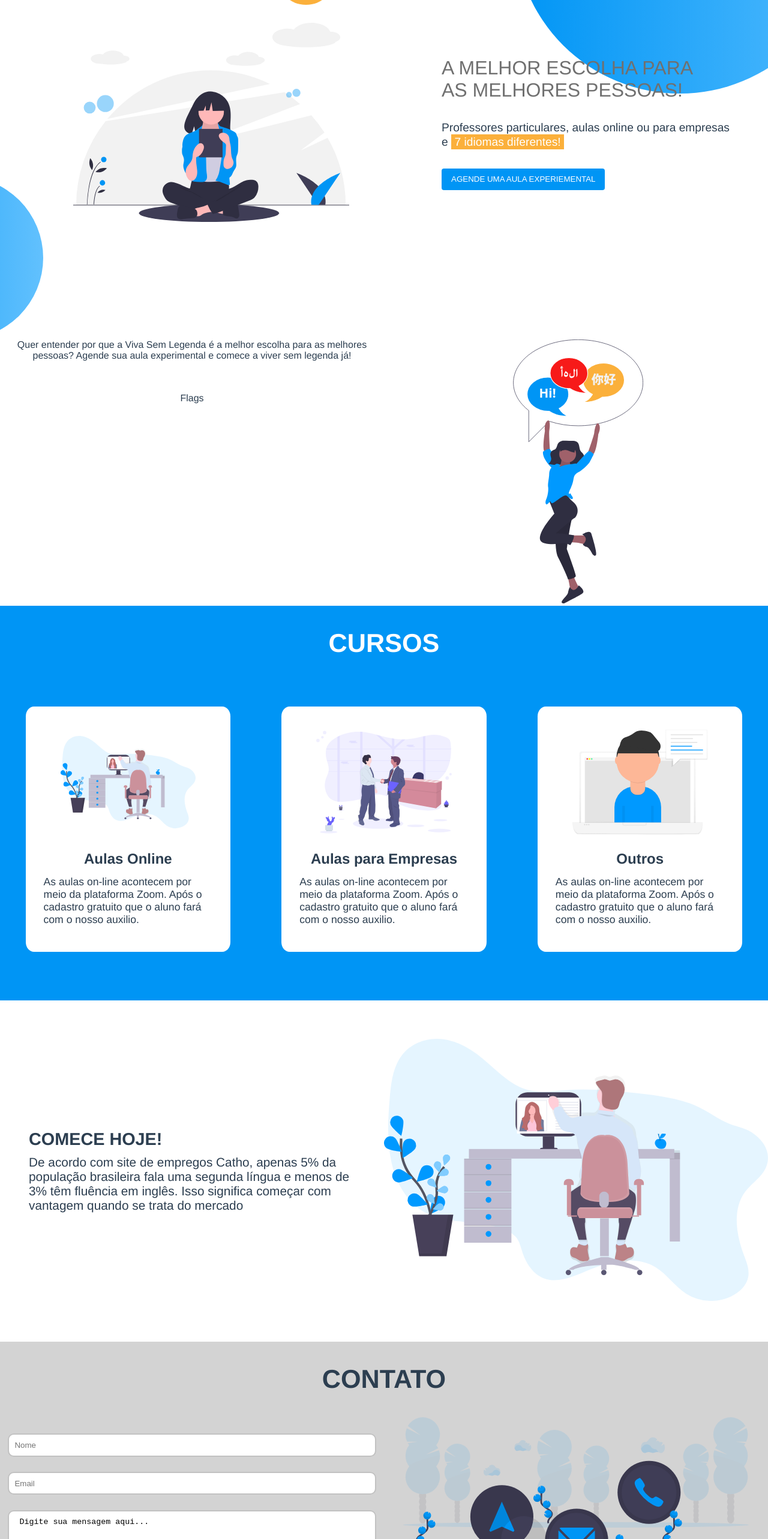
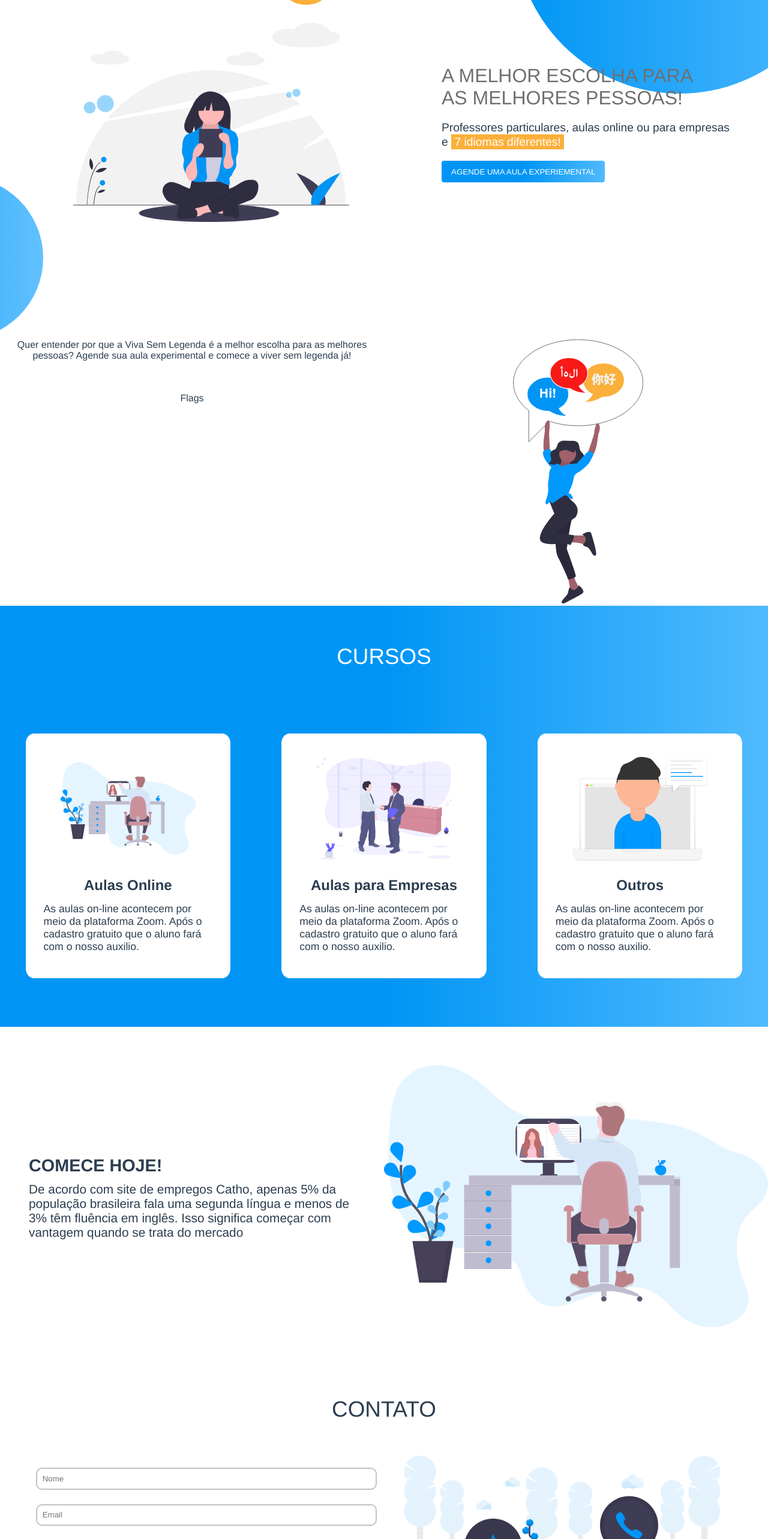
Before and after one commit to victormachadogp/vivasemlegenda-website-v2, a Vue app: page / in a window 1280 px wide. Shown: the part 234-2800 px from the top of the page at 60% size. Built offline with nearby package versions, Linux system fonts and the light colour scheme.

Commit message:
Background color changed to linear gradient blue

```diff
--- a/src/components/BaseButton.vue
+++ b/src/components/BaseButton.vue
@@ -26,7 +26,12 @@ export default {
 }
 button {
   color: #ffffff;
-  background-color: #0095f5 !important;
+  background-image: linear-gradient(
+    to right,
+    #0095f5,
+    #0095f5,
+    #50bafe
+  ) !important;
   border-color: #707070 !important;
   height: 36px;
   min-width: 64px;
--- a/src/components/Contact.vue
+++ b/src/components/Contact.vue
@@ -4,38 +4,39 @@
     <div class="grid-box">
       <div>
         <form class="input-section">
-                    <input class="input-area" type="text" placeholder="Nome">
-                    <input class="input-area" type="text" placeholder="Email">
+          <input class="input-area" type="text" placeholder="Nome" />
+          <input class="input-area" type="text" placeholder="Email" />
           <textarea class="input-area grow">
                         Digite sua mensagem aqui...
                     </textarea>
         </form>
       </div>
       <div class="image-input">
-                <img class="contact-image" src="assets/contact-us.svg">
+        <img class="contact-image" src="assets/contact-us.svg" />
       </div>
     </div>
-        <button class="button">ENVIAR</button>
-
+    <BaseButton>ENVIAR</BaseButton>
   </div>
 </template>
 
 <script>
+import BaseButton from "@/components/BaseButton.vue";
 export default {
-
+  components: {
+    BaseButton
   }
+};
 </script>
 
 <style scoped>
-
 .background {
-    background-color: lightgray;
+  padding: 3rem;
 }
 
 h2 {
-    padding-top: 3%;
-    padding-bottom: 3%;
-    font-size: 2.7rem;
+  padding-bottom: 3.5rem;
+  font-size: 2.3rem;
+  font-weight: normal;
 }
 
 .grid-box {
@@ -69,15 +70,13 @@ h2 {
   padding: 1.2%;
   padding-left: 2%;
   padding-right: 2%;
-    background-color: #0095F5;
+  background-color: #0095f5;
   color: white;
   border-radius: 5px;
-    border: 2px solid #0095F5;
-
+  border: 2px solid #0095f5;
 }
 
 @media (max-width: 800px) {
-
   .grid-box {
     display: grid;
     grid-template-columns: 1fr;
@@ -88,5 +87,4 @@ h2 {
     display: none;
   }
 }
-
 </style>
--- a/src/components/CursosSection.vue
+++ b/src/components/CursosSection.vue
@@ -3,55 +3,55 @@
     <h2>CURSOS</h2>
     <div class="grid-box">
       <div class="cursos-box box-1">
-                <img class="image-box" src="assets/desktop-man.svg">
+        <img class="image-box" src="assets/desktop-man.svg" />
         <h3>Aulas Online</h3>
-                <p class="box-text">As aulas on-line acontecem por
+        <p class="box-text">
+          As aulas on-line acontecem por
           meio da plataforma Zoom. Após o
           cadastro gratuito que o aluno fará
           com o nosso auxilio.
         </p>
       </div>
       <div class="cursos-box box-2">
-                <img class="image-box" src="assets/deal.svg">
+        <img class="image-box" src="assets/deal.svg" />
         <h3>Aulas para Empresas</h3>
-                <p class="box-text">As aulas on-line acontecem por
+        <p class="box-text">
+          As aulas on-line acontecem por
           meio da plataforma Zoom. Após o
           cadastro gratuito que o aluno fará
           com o nosso auxilio.
         </p>
       </div>
       <div class="cursos-box box-3">
-                <img class="image-box" src="assets/man-computer.svg">
+        <img class="image-box" src="assets/man-computer.svg" />
         <h3>Outros</h3>
-                <p class="box-text">As aulas on-line acontecem por
+        <p class="box-text">
+          As aulas on-line acontecem por
           meio da plataforma Zoom. Após o
           cadastro gratuito que o aluno fará
           com o nosso auxilio.
         </p>
       </div>
-
     </div>
   </div>
 </template>
 
 <script>
-    export default {
-
-    }
+export default {};
 </script>
 
 <style scoped>
-
 .cursos-container {
-    background-color: #0095F5;
+  background-image: linear-gradient(to right, #0095f5, #0095f5, #50bafe);
 }
 
 h2 {
   width: 100%;
   color: white;
-    padding-top: 3%;
-    padding-bottom: 3%;
-    font-size: 2.7rem;
+  padding-top: 4rem;
+  padding-bottom: 4rem;
+  font-size: 2.3rem;
+  font-weight: normal;
 }
 
 .grid-box {
@@ -62,12 +62,12 @@ h2 {
 
 .image-box {
   width: 80%;
-    height:  24vh;
+  height: 24vh;
 }
 
 h3 {
   text-align: center;
-    padding-top:  5%;
+  padding-top: 5%;
   padding-bottom: 5%;
   font-size: 1.5rem;
 }
@@ -87,7 +87,6 @@ h3 {
 }
 
 @media (max-width: 850px) {
-
   .grid-box {
     display: grid;
     grid-template-columns: 1fr;
@@ -105,8 +104,5 @@ h3 {
   h2 {
     padding-top: 5%;
   }
-
 }
-
-
 </style>
--- a/src/components/Hero.vue
+++ b/src/components/Hero.vue
@@ -73,7 +73,7 @@ export default {
 
 .hero-summary {
   max-width: 31rem;
-  margin: 2rem 0;
+  margin: 1.2rem 0;
   line-height: 1.5rem;
   font-size: 1.2rem;
 }
--- a/src/components/TheFooter.vue
+++ b/src/components/TheFooter.vue
@@ -24,7 +24,7 @@ export default {};
 
 <style scoped>
 .footer {
-  background-color: #0095f5;
+  background-image: linear-gradient(to right, #0095f5, #0095f5, #50bafe);
   display: flex;
   flex-wrap: wrap;
   justify-content: space-around;
--- a/src/components/TheNavBar.vue
+++ b/src/components/TheNavBar.vue
@@ -44,7 +44,7 @@ export default {
 
 <style scoped>
 nav {
-  background-color: #0095f5;
+  background-image: linear-gradient(to right, #0095f5, #0095f5, #50bafe);
   width: 100%;
   display: flex;
   justify-content: space-between;
```
Lines whose indentation alone changed are shown as unchanged.
